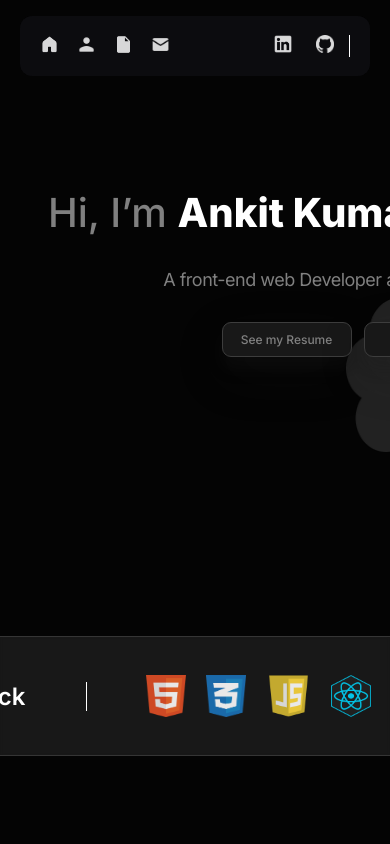
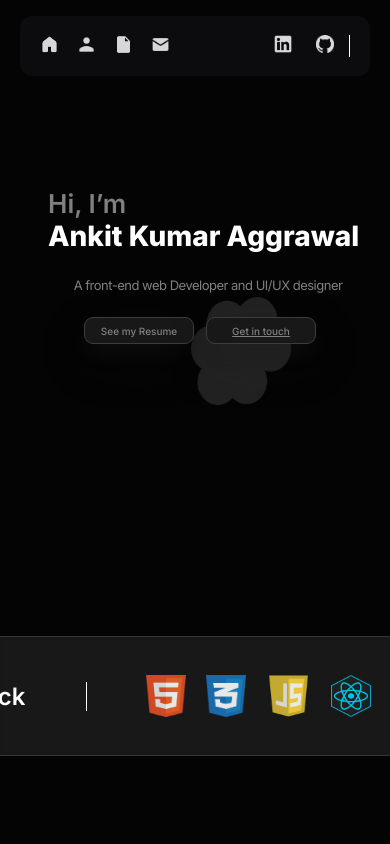
Before and after one commit to Ankitaggrawal/portfolio-website, a React (Create React App) app: page / in a window 390 px wide. Shown: the top 844 px of the page. Built offline with nearby package versions, Linux system fonts and the light colour scheme; the HTML template or start-up script is replaced by a standard one.

Commit message:
main mobile responsive

```diff
--- a/src/containers/main/Main.jsx
+++ b/src/containers/main/Main.jsx
@@ -21,6 +21,22 @@ const main = () => {
         </div>
       </div>
 
+      <div className="po__main-textMobile">
+        <div className="po__main-headingMobile">
+          <div>Hi, I’m </div>
+          <div className="aj">Ankit Kumar Aggrawal</div>
+        </div>
+        <p className="po__main-subheadingMobile">
+          A front-end web Developer and UI/UX designer
+        </p>
+        <div className="po__main-buttonsMobile">
+          <button>See my Resume</button>
+          <button>
+          <a href="#contact">Get in touch</a>
+          </button>
+        </div>
+      </div>
+
       <div className="po__main-illus">
         <img src={vector} alt="vector" />
       </div>
--- a/src/containers/main/main.css
+++ b/src/containers/main/main.css
@@ -112,11 +112,87 @@
     0px 1px 2px 0px rgba(255, 255, 255, 0.02) inset;
 }
 
+.po__main-textMobile {
+  position: absolute;
+  display: none;
+  flex-direction: column;
+  justify-content: center;
+  align-items: center;
+  gap: 24px;
+  width: auto;
+  /* padding-left: 5px; */
+}
+
+.po__main-headingMobile {
+  width: 400px;
+  color: var(--basic-dark-gray, #808080);
+  /* Inter/80/Extra Bold */
+  font-family: Inter;
+  font-size: 28px;
+  font-style: normal;
+  font-weight: 600;
+  line-height: normal;
+}
+
+.po__main-headingMobile .aj {
+  color: var(--basic-white, #fff);
+  font-size: 30px;
+  font-weight: 800;
+}
+
+.po__main-subheadingMobile {
+  /* width: 759px;
+  height: 31px; */
+  color: #808080;
+  text-align: center;
+  /* Inter/32/Regular */
+  font-family: Inter;
+  font-size: 13px;
+  font-style: normal;
+  font-weight: 400;
+  line-height: normal;
+  letter-spacing: -0.5px;
+  padding-right: 5rem;
+}
+
+.po__main-buttonsMobile {
+  display: flex;
+  align-items: flex-start;
+  gap: 12px;
+  padding-right: 6rem;
+}
+.po__main-buttonsMobile button {
+  color: var(--basic-dark-gray, #808080);
+  font-family: Inter;
+  font-size: 10px;
+  font-style: normal;
+  font-weight: 500;
+  line-height: normal;
+  height: 27px;
+  width: 110px;
+  justify-content: center;
+  align-items: center;
+  gap: 8px;
+  border-radius: 9px;
+  background: #181818;
+  cursor: pointer;
+  border: 1px solid #3d3d3d;
+  box-shadow: 0 12px 16px 0 rgba(30, 30, 30, 0.2),
+    0 17px 50px 0 rgba(39, 39, 39, 0.19);
+}
+
+.po__main-buttonsMobile button:hover {
+  background: #101010;
+  box-shadow: 0px 7px 4px 0px rgba(0, 0, 0, 0.3),
+    0px 2px 4px 0px rgba(255, 255, 255, 0.15) inset,
+    0px 1px 2px 0px rgba(255, 255, 255, 0.02) inset;
+}
 
 @media screen and (max-width: 1400px) {
   .po__main {
     padding: 7rem 8rem 25rem 8rem;
   }
+
 }
 
 @media screen and (max-width: 1300px) {
@@ -357,8 +433,65 @@
     padding: 7rem 2rem 25rem 2rem;
   }
 
-  .po__main-heading {
-    font-size: 40px;
-    font-weight: 500;
+  .po__main-textMobile {
+    display: flex;
+  }
+
+  .po__main-text {
+    display: none;
+  }
+
+  .po__main-illus {
+    width: 231px;
+    height: 211px;
+    padding-top: 6.8rem;
+    padding-left: 10rem;
+  }
+
+  .po__main-illus img {
+    width: 100px;
+    height: 108px;
+  }
+
+  @keyframes slidein {
+    from {
+      transform: translateX(1vh);
+    }
+    to {
+      transform: translateX(-4vh);
+    }
+  }
+
+}
+
+@media screen and (max-width: 395px) {
+
+  .po__main-headingMobile {
+    font-size: 26px;
+  }
+
+  .po__main-headingMobile .aj {
+    font-size: 28px;
+  }
+
+}
+
+@media screen and (max-width: 376px) {
+
+  .po__main {
+    padding: 7rem 5rem 25rem 1rem;
+  }
+
+
+  .po__main-headingMobile {
+    font-size: 24px;
+  }
+
+  .po__main-headingMobile .aj {
+    font-size: 27px;
+  }
+
+  .po__main-subheadingMobile {
+    padding-right: 8rem;
   }
 }
```
